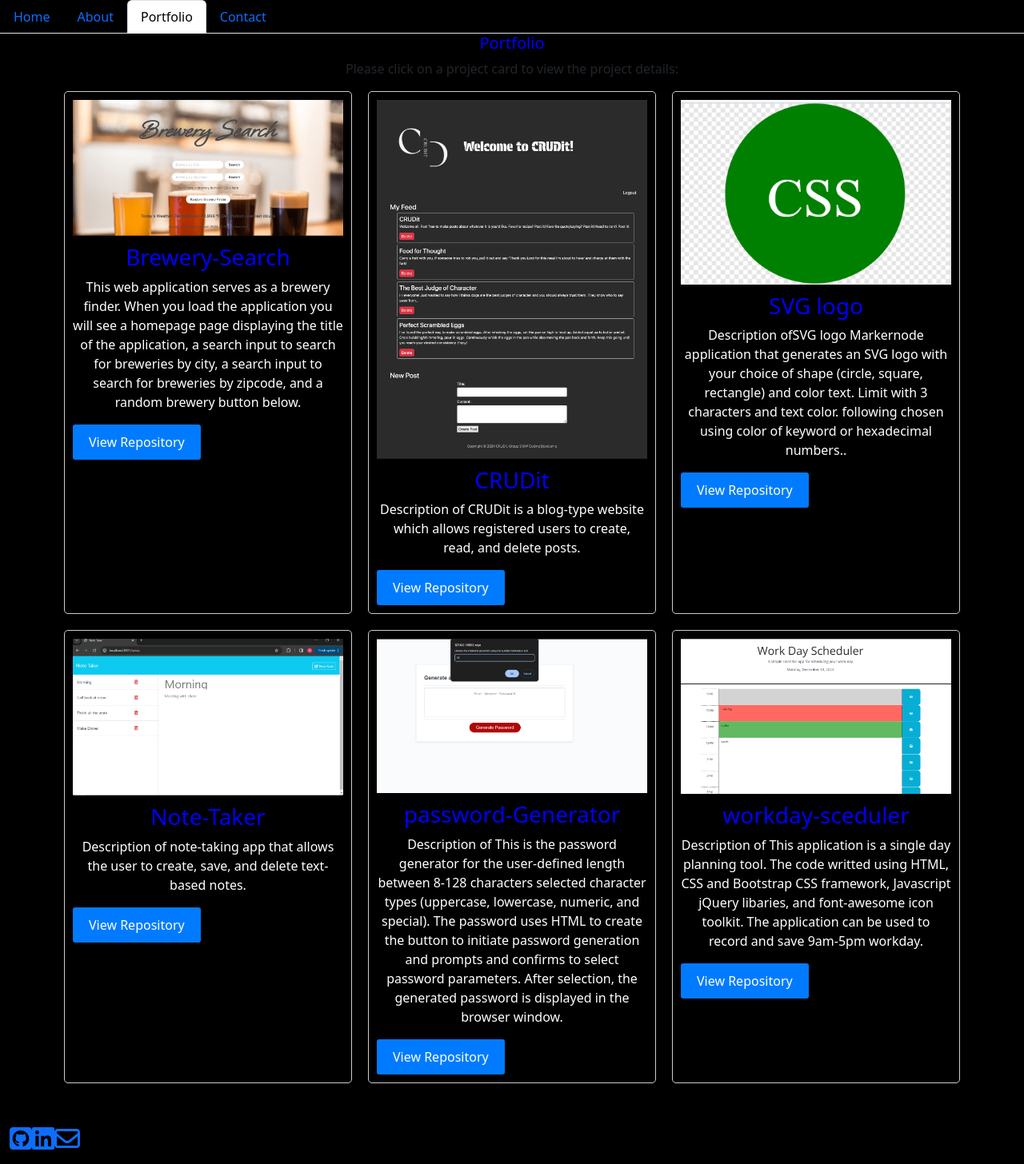
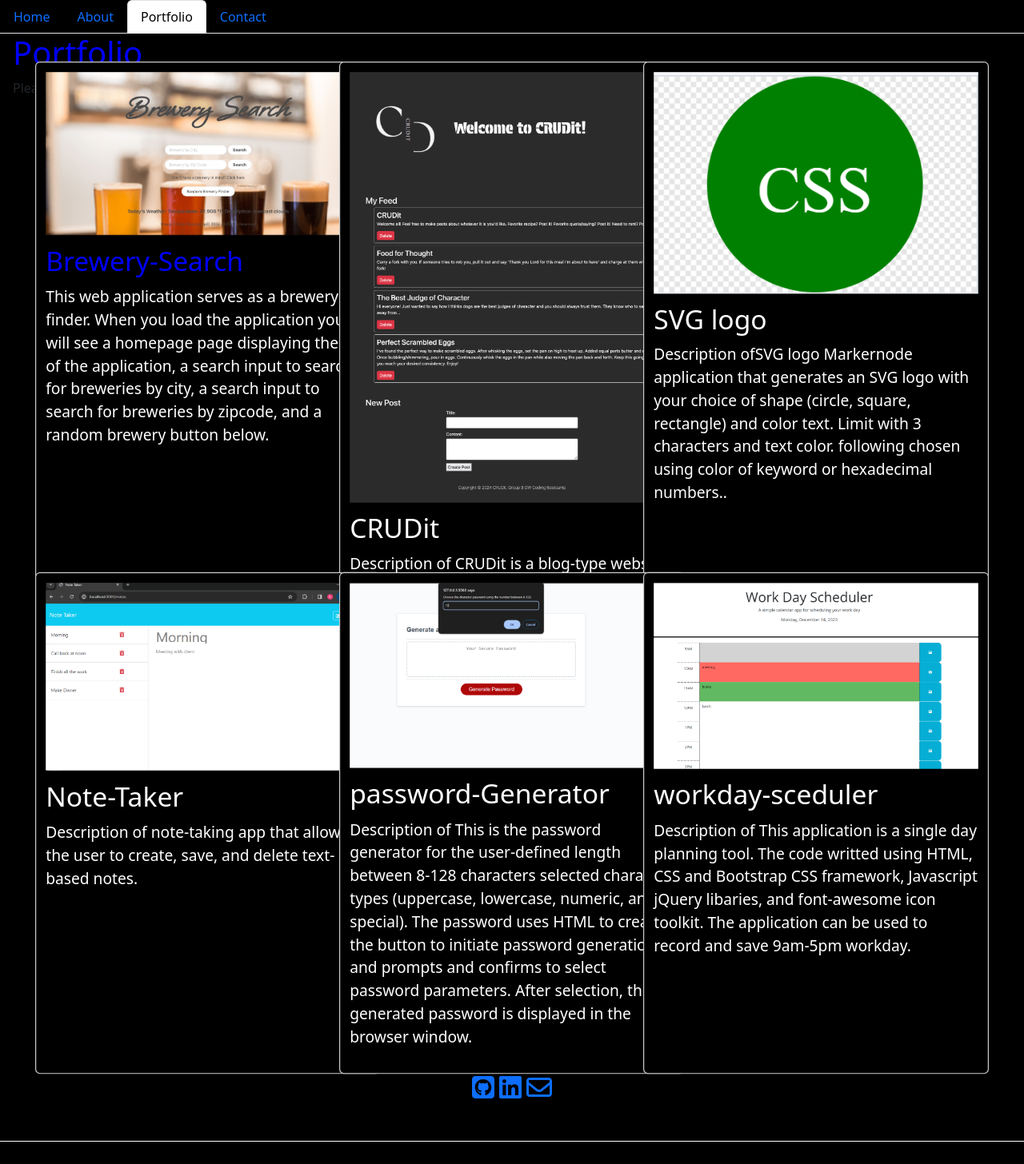
Before and after one commit to KittiyaLooknam/React-Portfolio, a React (Vite) app in the folder my-portfolio/: page /Portfolio in a window 1280 px wide. Shown: the top 1456 px of the page at 80% size. Built offline with nearby package versions, Linux system fonts and the light colour scheme.

Commit message:
a just the img at the footer and a just the img at the portfolio file.

```diff
--- a/my-portfolio/src/pages/About.jsx
+++ b/my-portfolio/src/pages/About.jsx
@@ -12,7 +12,7 @@ export default function About() {
             className="conten">
             About me
           </FancyText>
-          <div className="col-md-12">
+          <div className="col-md-12" id="">
             <p style={{ fontSize: '25px', float: 'right', color: 'white'  }}>
               Welcome to my portfolio! My name is Kittiya Goldberg. I'm currently studying at the George Washington University coding bootcamp program in Full Stack Web Development. I have a degree in Fisheries Science and worked in Thailand for 2 years before moving to the USA as an aupair. Since being in the USA, I worked in child care until 2023. I became interested in web development after watching tutorials on YouTube.
             </p>
--- a/my-portfolio/src/pages/Portfolio.jsx
+++ b/my-portfolio/src/pages/Portfolio.jsx
@@ -55,23 +55,18 @@ export default function Portfolio() {
     },
   ];
 
-  const handleClick = (url) => {
-    window.open(url, '_blank');
-  };
-
   return (
     <div>
-      <h5 style={{ color: 'blue', textAlign: 'center' }}>Portfolio</h5>
-      <p style={{ textAlign: 'center' }}>Please click on a project card to view the project details:</p>
+      <h1 style={{ color: 'blue' }}>Portfolio</h1>
+      <p>Please click on a project card to view the project details:</p>
       <div className="project-grid">
         {projects.map(project => (
           <div key={project.id} className="project-card">
             <a href={project.url} onClick={() => handleClick(project.url)} target="_blank" rel="noopener noreferrer">
               <img src={project.image} alt={project.title} />
             </a>
-            <h3 style={{ color: 'blue', textAlign: 'center' }}>{project.title}</h3>
-            <p style={{ color: 'white', textAlign: 'center' }}>{project.description}</p>
-            <button onClick={() => handleClick(project.url)} className="view-button">View Repository</button>
+            <h3 style={{ color: project.id === 1 ? 'blue' : 'white' }}>{project.title}</h3>
+            <p style={{ color: 'white' }}>{project.description}</p>
           </div>
         ))}
       </div>
--- a/my-portfolio/src/pages/footer.jsx
+++ b/my-portfolio/src/pages/footer.jsx
@@ -11,7 +11,7 @@ function Footer() {
     <div className='formcontainer' id="formcontainer1">
       {/* Footer title */}
       {/* Links */}
-      <div className="icons" id="footertitle">
+      <div className="icons" id="icons" >
         <div className="icon" id="iconimg">
           <div className='icon1' id="icon1">
             <a href="https://github.com/KittiyaLooknam?tab=repositories" target="_blank" rel="noopener noreferrer">
@@ -37,7 +37,7 @@ function Footer() {
         {/* Footer */}
         <div>
         </div>
-
+      </div>
       <footer className="footer pt-1 mt-3" style={{ color: "white", borderTop: "1px solid white" }}>
         <div className="container-ft">
           <div className="container-fluid text-center">
@@ -46,7 +46,6 @@ function Footer() {
         </div>
       </footer>
     </div>
-    </div>
   );
 }
 
--- a/my-portfolio/src/style.css
+++ b/my-portfolio/src/style.css
@@ -77,7 +77,8 @@ button:hover {
   height: 100px;
   border-radius: 50%;
   display: flex;
-  justify-content: end;
+  justify-content: space-between;
+  margin: auto;
 
 
 
@@ -120,8 +121,24 @@ button:hover {
 
 .icon {
   display: flex;
-  justify-content: center; /* Horizontally center the icon */
-  align-items: center; /* Vertically center the icon */
+  justify-content: center;
+  /* Horizontally center the icon */
+  align-items: center;
+  /* Vertically center the icon */
+}
+
+
+
+/* #formcontainer1 {
+  display: flex;
+  align-items: center;
+  justify-content: center;
+} */
+
+#icons {
+  display: flex;
+  justify-content: center;
+
 }
 
 /*  Pottfolio */
@@ -146,8 +163,11 @@ button:hover {
   width: 100%;
   /* Ensure the image fills the card width */
   height: auto;
+
 }
-
+.project-card {
+  transform: scale(1.2);
+}
 .project-card h3 {
   margin-top: 10px;
 }
```
Lines whose indentation alone changed are shown as unchanged.
